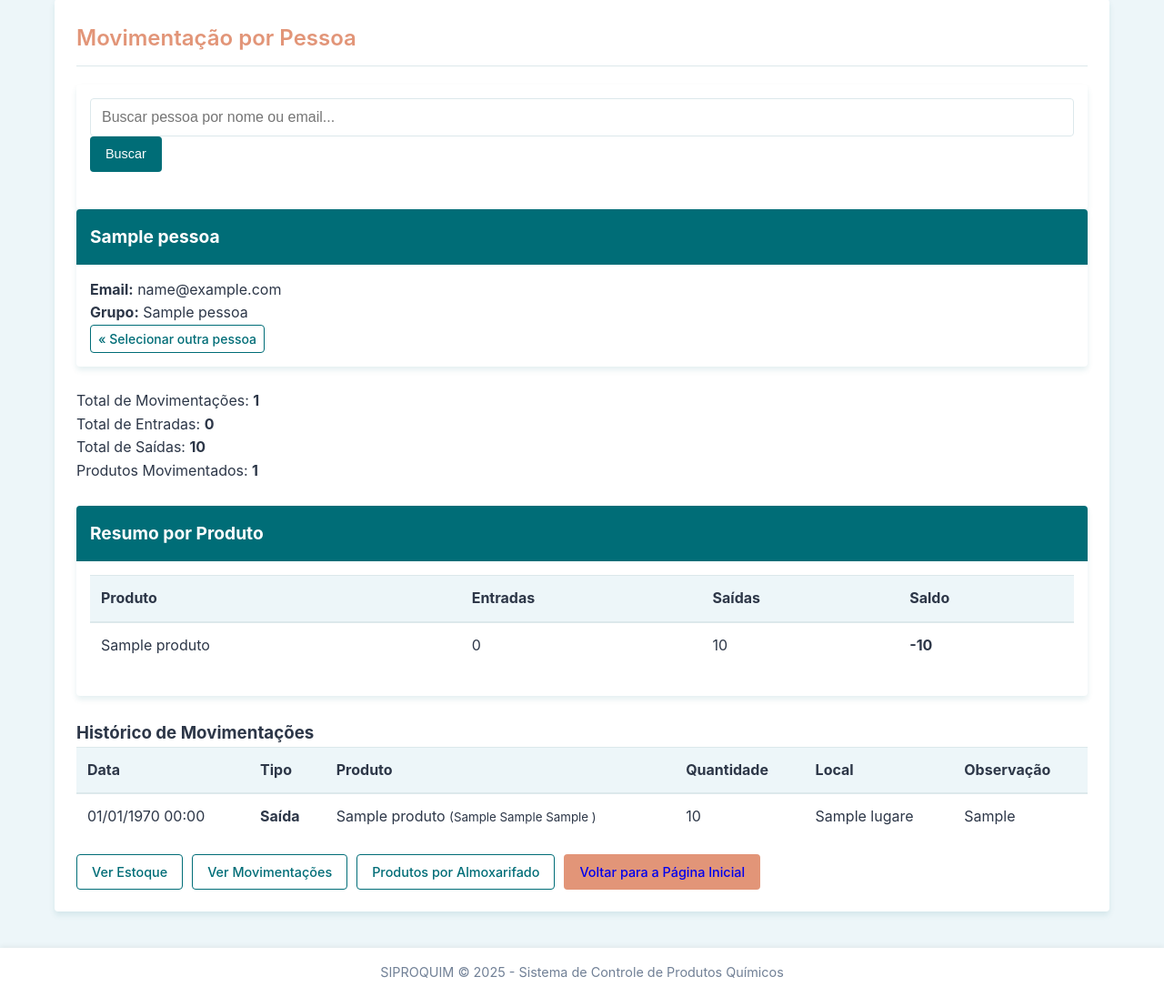
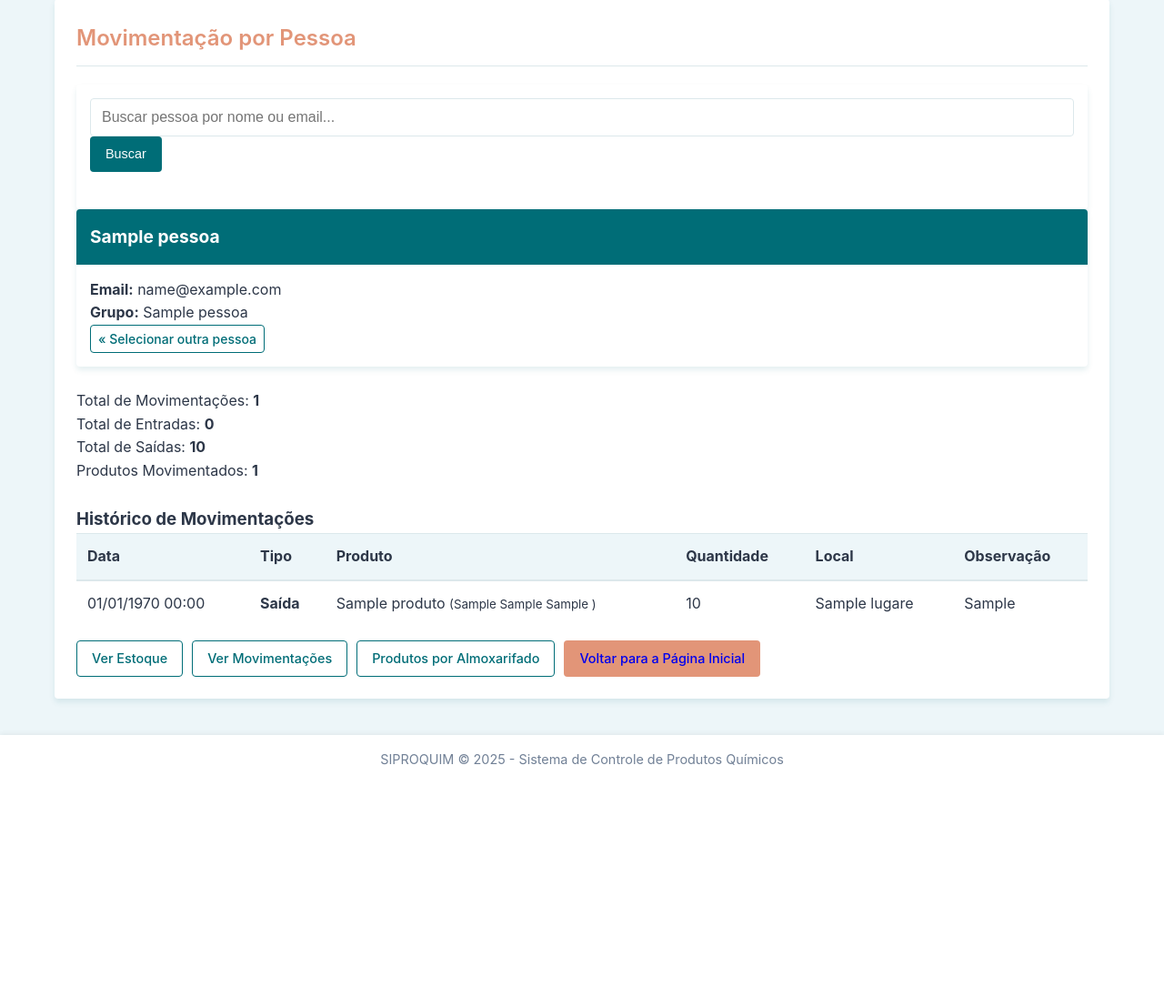
Before and after one commit to gmedeirosnet/SIPROQUIM, a PHP site: page /relatorios/movimentacao_por_pessoa.php?pessoa_id=1 in a window 1280 px wide. Shown: the part 118-1214 px from the top of the page at 91% size. After the commit the page ends 959 px from the top, so only its background shows below. Run offline with PHP 8.4, Linux system fonts and the light colour scheme; the visitor is signed in with stand-in values (Sample User, id 1); tables that the repository leaves empty or names only in its code hold one stand-in row (values such as "Sample post"); some libraries are stand-ins or nearby versions.

Commit message:
Remove product summary section from movimentacao_por_pessoa.php

```diff
--- a/src/relatorios/movimentacao_por_pessoa.php
+++ b/src/relatorios/movimentacao_por_pessoa.php
@@ -198,41 +198,6 @@ include_once __DIR__ . '/../includes/header.php';
         </div>
 
         <br>
-        <?php if (!empty($produtos_movimentados)): ?>
-            <div class="card mt-4">
-                <div class="card-header">
-                    <h3 class="h5 mb-0">Resumo por Produto</h3>
-                </div>
-                <div class="card-body">
-                    <div class="table-responsive">
-                        <table class="table table-sm">
-                            <thead>
-                                <tr>
-                                    <th>Produto</th>
-                                    <th class="text-center">Entradas</th>
-                                    <th class="text-center">Saídas</th>
-                                    <th class="text-center">Saldo</th>
-                                </tr>
-                            </thead>
-                            <tbody>
-                                <?php foreach ($produtos_movimentados as $produto): ?>
-                                <tr>
-                                    <td><?= htmlspecialchars($produto['nome']) ?></td>
-                                    <td class="text-center text-success"><?= $produto['entradas'] ?></td>
-                                    <td class="text-center text-danger"><?= $produto['saidas'] ?></td>
-                                    <td class="text-center <?= ($produto['entradas'] - $produto['saidas'] >= 0) ? 'text-success' : 'text-danger' ?>">
-                                        <strong><?= $produto['entradas'] - $produto['saidas'] ?></strong>
-                                    </td>
-                                </tr>
-                                <?php endforeach; ?>
-                            </tbody>
-                        </table>
-                    </div>
-                </div>
-            </div>
-        <?php endif; ?>
-
-        <br>
         <?php if (!empty($movimentos)): ?>
             <h3 class="mt-4">Histórico de Movimentações</h3>
             <div class="table-responsive">
```
